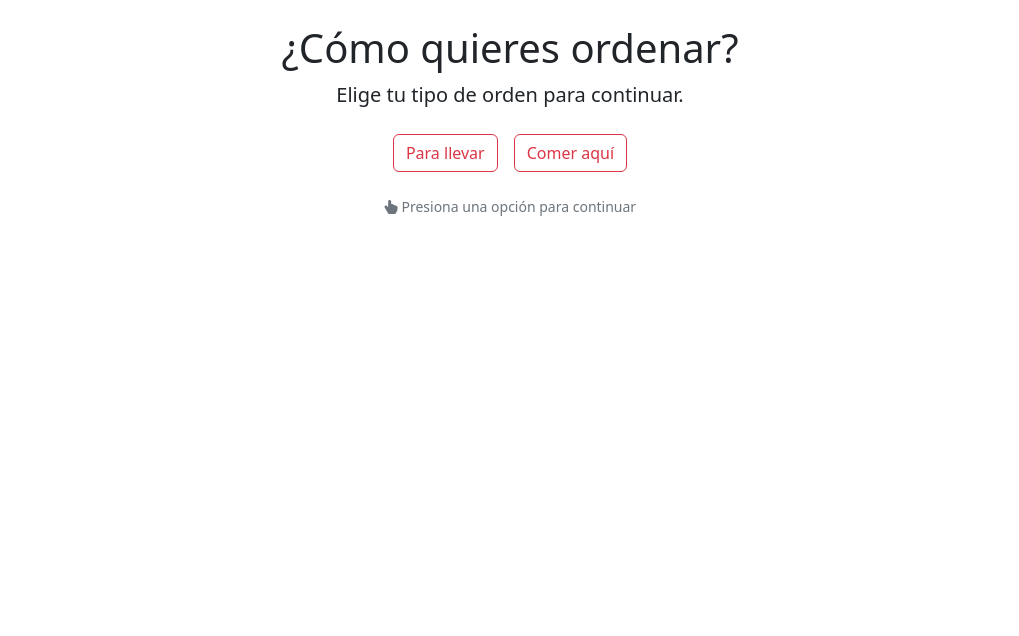
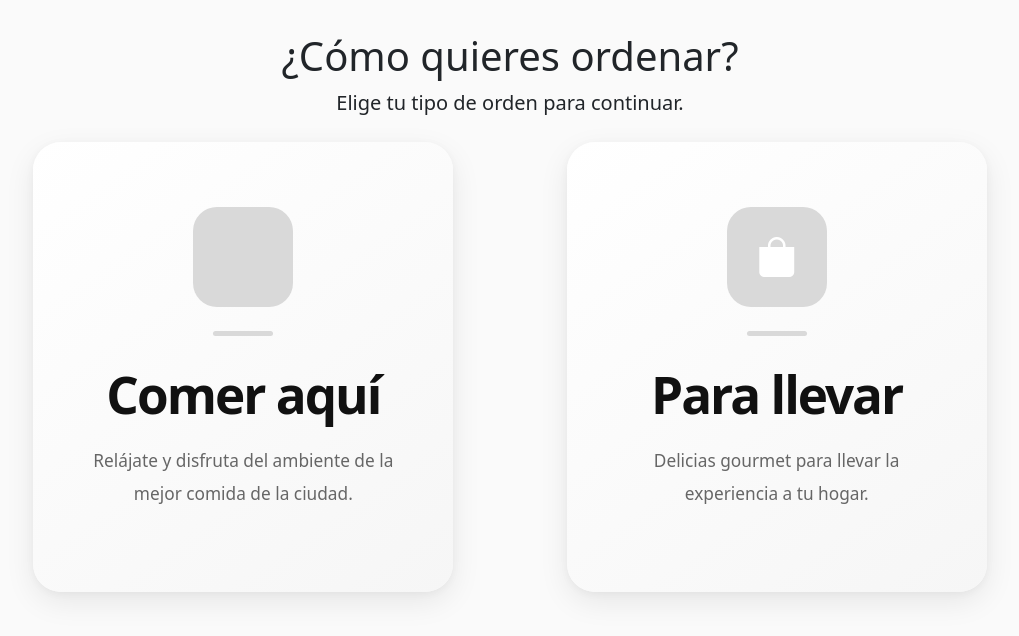
Before and after one commit to RontaTheOne/Kiosko-POS, a React (Vite) app in the folder KioskDesign/: page /Tipo_Orden in a window 1280 px wide. Shown: the top 636 px of the page, without its empty margins (130-1149 px from the left). Built offline with nearby package versions, Linux system fonts and the light colour scheme.

Commit message:
style:Creating the visual interface for the start screen and the order type

```diff
--- /dev/null
+++ b/KioskDesign/src/components/Product/menuProduct.jsx
@@ -0,0 +1,50 @@
+import React from "react";
+
+function MenuProduct() {
+  return (
+    <div class="d-flex gap-3 overflow-auto py-2 category-menu">
+      <button class="category-btn active">
+        <div class="icon-box">
+          <i class="fa-solid fa-burger"></i>
+        </div>
+        <span>Burgers</span>
+      </button>
+
+      <button class="category-btn">
+        <div class="icon-box">
+          <i class="fa-solid fa-bowl-food"></i>
+        </div>
+        <span>Bowls</span>
+      </button>
+
+      <button class="category-btn">
+        <div class="icon-box">
+          <i class="fa-solid fa-pizza-slice"></i>
+        </div>
+        <span>Pizzas</span>
+      </button>
+
+      <button class="category-btn">
+        <div class="icon-box">
+          <i class="fa-solid fa-ice-cream"></i>
+        </div>
+        <span>Postres</span>
+      </button>
+
+      <button class="category-btn">
+        <div class="icon-box">
+          <i class="fa-solid fa-martini-glass"></i>
+        </div>
+        <span>Bebidas</span>
+      </button>
+
+      <button class="category-btn">
+        <div class="icon-box">
+          <i class="fa-solid fa-cookie"></i>
+        </div>
+        <span>Sides</span>
+      </button>
+    </div>
+  );
+}
+export default MenuProduct;
--- /dev/null
+++ b/KioskDesign/src/css/orderType.css
@@ -0,0 +1,115 @@
+/* CARD */
+.order-card {
+  width: 100%;
+  max-width: 420px;
+  height: 450px;
+  position: relative;
+  overflow: hidden;
+  border: none;
+  border-radius: 28px;
+  background: linear-gradient(
+    145deg,
+    #ffffff,
+    #f6f6f6
+  );
+  box-shadow:
+    0 10px 30px rgba(0, 0, 0, 0.08),
+    0 2px 8px rgba(0, 0, 0, 0.04);
+  display: flex;
+  flex-direction: column;
+  align-items: center;
+  justify-content: center;
+  text-align: center;
+  padding: 45px 30px;
+  transition: all .3s ease;
+  cursor: pointer;
+}
+
+/* ICON */
+.order-card__icon {
+  width: 100px;
+  height: 100px;
+  border-radius: 24px;
+  background: #d9d9d9;
+  display: flex;
+  align-items: center;
+  justify-content: center;
+  margin-bottom: 24px;
+}
+
+.order-card__img {
+  width: 46px;
+  height: 46px;
+  object-fit: contain;
+}
+
+/* LINE */
+
+.order-card__line {
+  width: 60px;
+  height: 5px;
+  border-radius: 20px;
+  background: #d9d9d9;
+
+  margin-bottom: 28px;
+}
+
+/* TITLE */
+
+.order-card__title {
+  font-size: clamp(2.4rem, 4vw, 4rem);
+  font-weight: 800;
+  color: #111;
+  margin-bottom: 20px;
+  letter-spacing: -2px;
+}
+
+/* DESCRIPTION */
+
+.order-card__description {
+  width: 85%;
+  color: #666;
+  font-size: 1.08rem;
+  line-height: 1.9;
+}
+
+/* BOTTOM COLORS */
+
+.order-card__bottom {
+  position: absolute;
+  bottom: 0;
+  left: 0;
+  width: 100%;
+  height: 8px;
+  display: flex;
+}
+
+.bi-fork-knife{
+  font-size: 2.5rem;
+  color: #fff;
+}
+
+.bi-bag-fill{
+  font-size: 2.5rem;
+  color: #fff;
+}
+/* ACTIVE CARD */
+.order-card--take {
+  border: 2px solid #d9d9d9;
+}
+
+/* HOVER */
+.order-card:hover {
+  transform: translateY(-8px);
+  box-shadow:
+    0 20px 40px rgba(0, 0, 0, 0.12),
+    0 0 20px rgba(217, 217, 217, 0.15);
+}
+
+.order-card:hover .order-card__icon {
+  background: #dc3545;
+}
+
+.order-card:hover .order-card__line {
+  background: #dc3545;
+}
--- /dev/null
+++ b/KioskDesign/src/css/startScreen.css
@@ -0,0 +1,54 @@
+/* Fondo de pantalla */
+.start-screen
+{
+    width: 100%;
+    height: 100vh;
+    background-size: cover;
+    background-position: center;
+    background-repeat: no-repeat;
+    display: flex;
+    align-items: center;
+    justify-content: center;
+    position: relative;
+    overflow: hidden;
+}
+/* Efecto de degradado del fondo de pantalla */
+.start-screen::before
+{
+      content: "";
+    position: absolute;
+    inset: 0;
+
+    background: linear-gradient(
+        to bottom,
+
+        rgba(0,0,0,0.75) 0%,
+        rgba(0,0,0,0.35) 15%,
+        rgba(0,0,0,0.05) 35%,
+
+        rgba(0,0,0,0.00) 50%,
+
+        rgba(0,0,0,0.05) 65%,
+        rgba(0,0,0,0.35) 85%,
+        rgba(0,0,0,0.80) 100%
+    );
+
+    z-index: 1;
+}
+/* Contenido de la pantalla pantalla de inicio */
+.start-content {
+    position: relative;
+    z-index: 2;
+    height: 100%;
+    display: flex;
+    flex-direction: column;
+    justify-content: flex-end;
+    gap: 1px;
+    padding-bottom: 30px;
+    text-align: center;
+}
+.small {
+    font-size: 0.4rem;
+    opacity: 0.6;
+    color: #fff;
+}
--- a/KioskDesign/src/pages/home.jsx
+++ b/KioskDesign/src/pages/home.jsx
@@ -3,6 +3,7 @@ import { useInactivityRedirect } from "../hooks/useInactivityRedirect";
 import ProductCard from "../components/Product/productCard";
 import ModalCard from "../components/Product/modalCard";
 import OrderCanvas from "../components/Order/orderCanvas";
+import MenuProduct from "../components/Product/menuProduct";
 
 function Home() {
   useInactivityRedirect("/");
@@ -70,6 +71,8 @@ function Home() {
     <div className="container d-flex flex-column align-items-center">
       <br />
       <h1 className="text-center">Home</h1>
+        {/* Menu de categorias */}
+        <MenuProduct />
 
       <div className="d-flex justify-content-center w-100 mb-3">
         <div className="btn-group" role="group" aria-label="Categorías">
--- a/KioskDesign/src/pages/orderType.jsx
+++ b/KioskDesign/src/pages/orderType.jsx
@@ -1,6 +1,7 @@
 import React from "react";
 import { useCart } from "../context/cartContext";
 import { useNavigate } from "react-router-dom";
+import "../css/orderType.css";
 
 function OrderType() {
   const { setTipoOrden } = useCart();
@@ -12,26 +13,49 @@ function OrderType() {
   };
 
   return (
-    <div className="container">
-      <div className="align-items-center justify-content-center d-flex flex-column">
-         <br />
-            <h1>¿Cómo quieres ordenar?</h1>
-            <p className="lead mb-4">
-              Elige tu tipo de orden para continuar.
-            </p>
-        <div className="d-flex gap-3">
-          <button className="btn btn-outline-danger" onClick={() => handleOrderType("llevar")}>
-            Para llevar
-          </button>
+    <div
+      className="order-type-screen"
+      style={{ backgroundColor: "#fafafa ", minHeight: "100vh" }}
+    >
+      <div className="container-fluid py-2 text-center">
+        <br />
+        <h1>¿Cómo quieres ordenar?</h1>
+        <p className="lead mb-4">Elige tu tipo de orden para continuar.</p>
+        <div className="row justify-content-center g-4">
+          {/* COMER AQUI */}
+          <div className="col-12 col-md-6 col-lg-5 d-flex justify-content-center">
+            <div className="order-card order-card--eat" onClick={() => handleOrderType("comer_aqui")}>
+              <div className="order-card__icon">
+                <i className="bi bi-fork-knife"></i>
+              </div>
 
-          <button className="btn btn-outline-danger" onClick={() => handleOrderType("comer_aqui")}>
-            Comer aquí
-          </button>
+              <div className="order-card__line"></div>
+
+              <h2 className="order-card__title">Comer aquí</h2>
+
+              <p className="order-card__description">
+                Relájate y disfruta del ambiente de la mejor comida de la ciudad.
+              </p>
+            </div>
+          </div>
+
+          {/* PARA LLEVAR */}
+          <div className="col-12 col-md-6 col-lg-5 d-flex justify-content-center">
+            <div className="order-card " onClick={() => handleOrderType("llevar")}>
+              <div className="order-card__icon">
+                <i className="bi bi-bag-fill"></i>
+              </div>
+
+              <div className="order-card__line"></div>
+
+              <h2 className="order-card__title">Para llevar</h2>
+
+              <p className="order-card__description">
+                Delicias gourmet para llevar la experiencia a tu hogar.
+              </p>
+            </div>
+          </div>
         </div>
-         <small className="d-block mt-4 text-secondary">
-            <i class="bi bi-hand-index-thumb-fill"></i> Presiona una opción para continuar
-          </small>
-
       </div>
     </div>
   );
--- a/KioskDesign/src/pages/startScreen.jsx
+++ b/KioskDesign/src/pages/startScreen.jsx
@@ -1,24 +1,29 @@
 import React from "react";
 import { Link } from "react-router-dom";
+import backgroundImage from "../../public/img/backgroundStart.jpeg";
+import "../css/startScreen.css";
 
 function StartScreen() {
   return (
-    <div className="container">
-        <div className="align-items-center justify-content-center d-flex flex-column">
-        <br />
-        <h1>Bienvenido a Kiosk App</h1>
-        <p className="lead mb-4">
-          Haz tu pedido en segundos. Elige tú comida, personaliza y paga.
-        </p>
-        <Link to="/Tipo_Orden" className="btn btn-outline-primary">
-          Empezar
-        </Link>
+    <div
+      className="start-screen"
+      style={{
+        backgroundImage: `url(${backgroundImage})`,
+      }}
+    >
+      <div className="start-content">
 
-        <small className="d-block mt-4 text-secondary">
-          <i class="bi bi-hand-index-thumb-fill"></i> Presiona “Empezar” para
-          continuar
+        <div class="d-grid gap-2">
+          <Link to="/Tipo_Orden" className="btn btn-danger">
+            Empezar
+          </Link>
+        </div>
+
+        <small className="small mt-2">
+          <i className="bi bi-hand-index-thumb-fill"></i> Presiona “Empezar”
+          para iniciar el pedido
         </small>
-        </div>
+      </div>
     </div>
   );
 }
```
Also changed, not shown: KioskDesign/public/img/backgroundStart.jpeg (added).
